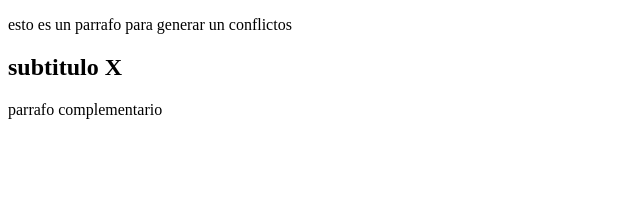
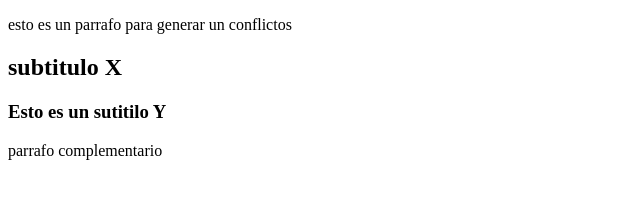
Before and after one commit to kevinlm2282/pruebaGIT, a plain HTML site: page index.html in a window 1280 px wide. Shown: the whole page, without its empty margins (0-640 px from the left). Drawn offline with Linux system fonts and the light colour scheme.

Commit message:
agregar un H3

```diff
--- a/index.html
+++ b/index.html
@@ -10,6 +10,7 @@
     <p>esto es un parrafo para generar un conflictos</p>
 
     <h2>subtitulo X</h2>
+    <h3>Esto es un sutitilo Y</h3>
     <p>parrafo complementario</p>
 </body>
 </html>
```
